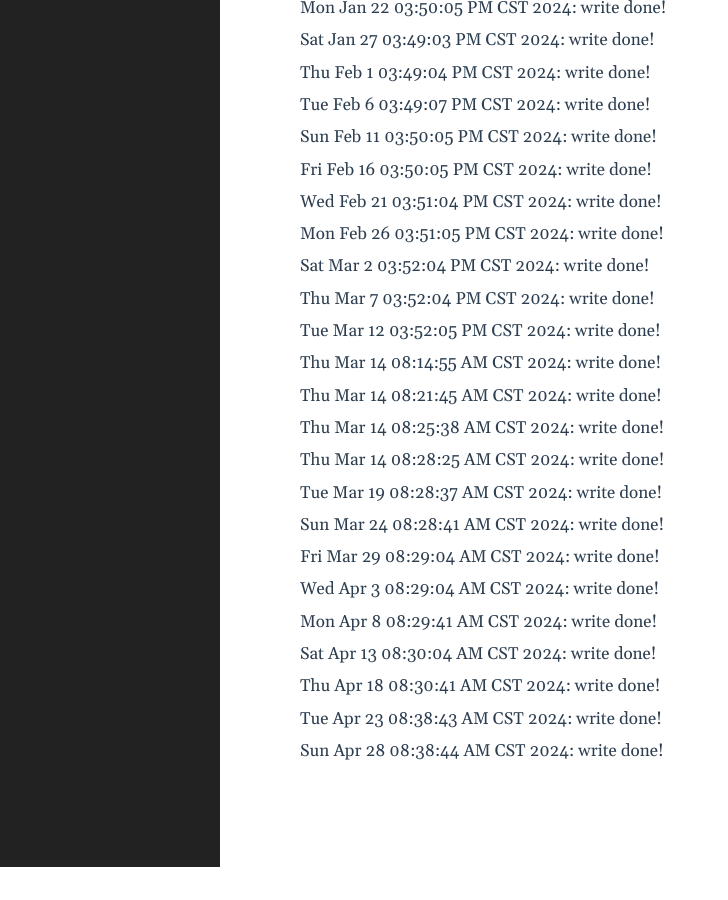
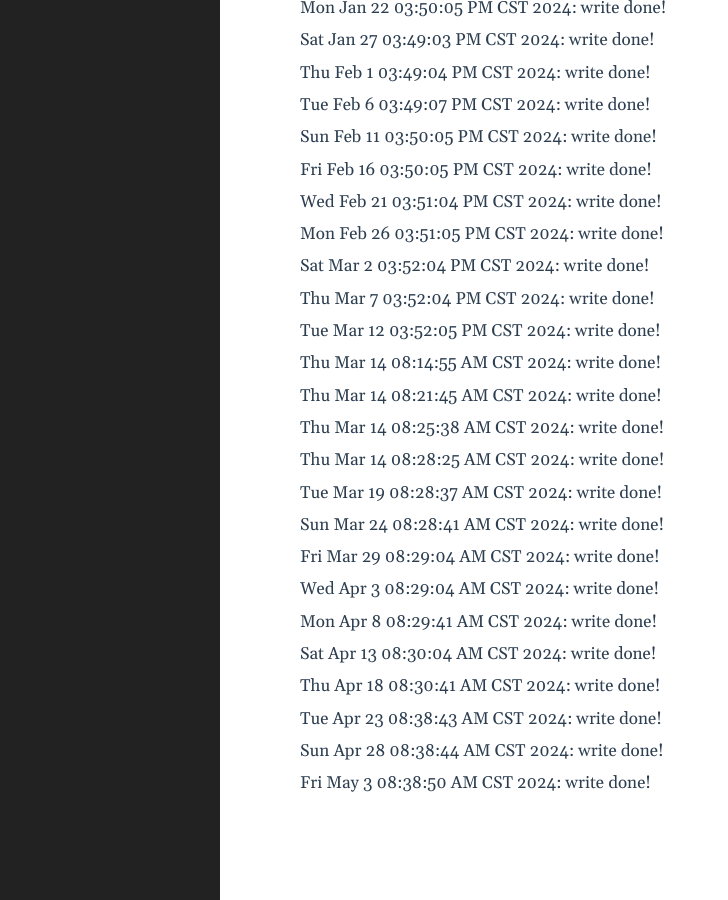
Before and after one commit to lclgo/lclgo.github.io, a Jekyll site: the page built from _posts/2023-03-10-weekly.md, in a window 1280 px wide and 900 px high, scrolled down 761 px. Shown: the whole window, without its empty margins (0-728 px from the left). Built offline with Jekyll 4.4.1, drawn with Linux system fonts in a browser that asks for light colours; before the commit the page ends 1628 px from its top, so only the background shows below that.

Commit message:
timer check

```diff
--- a/_posts/2023-03-10-weekly.md
+++ b/_posts/2023-03-10-weekly.md
@@ -87,3 +87,5 @@ Thu Apr 18 08:30:41 AM CST 2024: write done!
 Tue Apr 23 08:38:43 AM CST 2024: write done!
 
 Sun Apr 28 08:38:44 AM CST 2024: write done!
+
+Fri May  3 08:38:50 AM CST 2024: write done!
```
